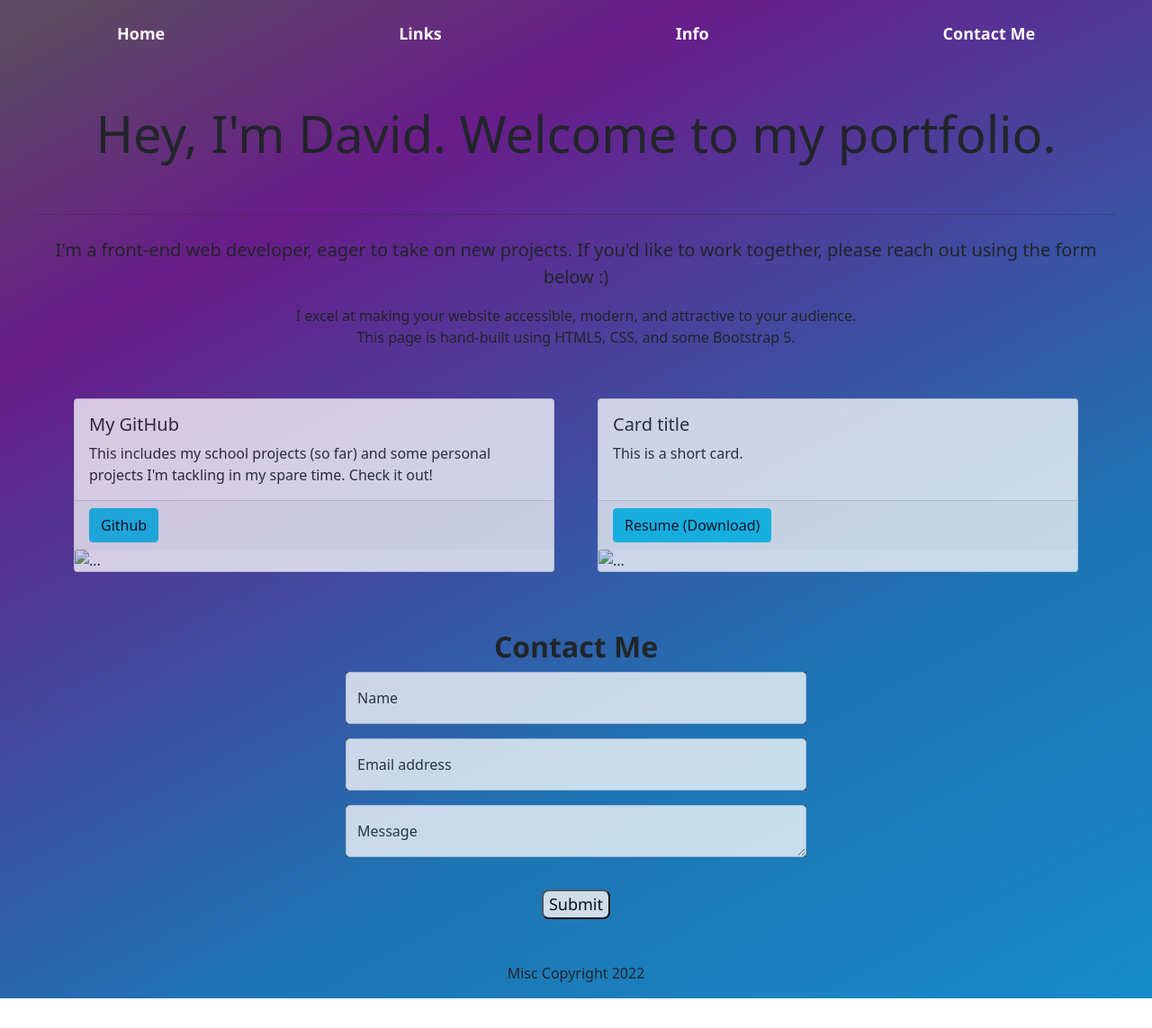
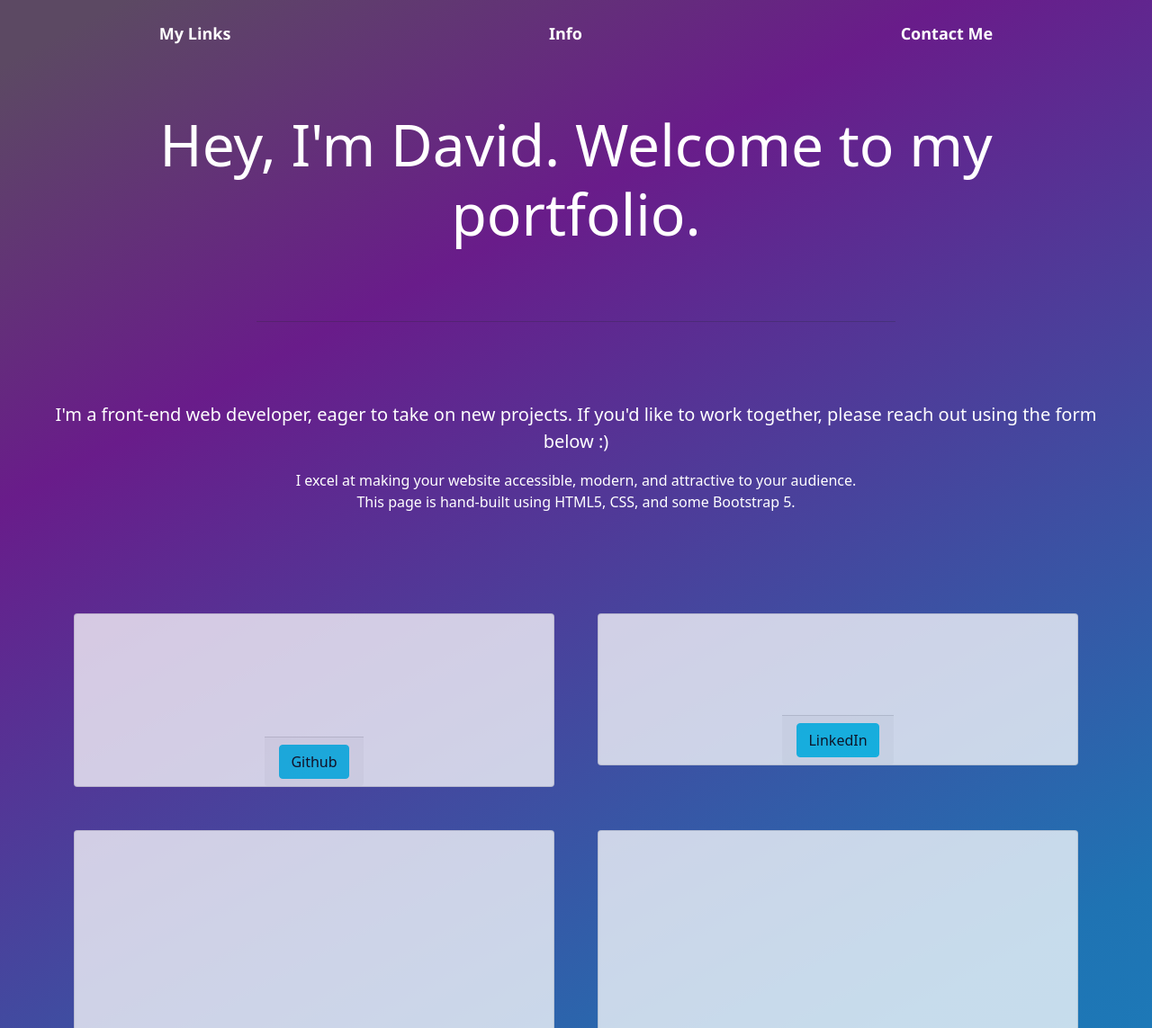
Before and after one commit to LastEdgar/Portfolio-Webpage, a plain HTML site: page index.html in a window 1280 px wide. Shown: the top 1143 px of the page at 90% size. Before the commit the page ends 1110 px from the top, so only its background shows below. Drawn offline with nearby package versions, Linux system fonts and the light colour scheme.

Commit message:
Updated Portfolio Site
Updates to Info/about sections, re-organizing card columns, style changes.

```diff
--- a/css/portfolio_style.css
+++ b/css/portfolio_style.css
@@ -9,13 +9,32 @@ body {
 
 .center {
     text-align: center;
+    color: #fff;
 }
+
+
 
 .container-half {
     width:40%;
     margin: auto;
-    padding-top: 4em;
+    padding-top: 8em;
     padding-bottom: 2em;
+}
+
+.container-line {
+    width: 60%;
+    margin: auto;
+    padding-bottom: 1rem;
+    padding-top: 0rem;
+
+}
+
+hr {
+    width: 100%;
+    align-items: center;
+    margin: auto;
+    display: block;
+
 }
 
 /* Nav Styling */
@@ -43,10 +62,16 @@ body {
     padding: 16px 20px;
 }
 
+/* Small Screen Compatibility Styling */
+
 @media screen and (max-width: 576px) {
     .Navbar a{
         width: 25%; /* This makes each link take up 1/4 of the navbar */
         font-size: 12px;
+    }
+
+    .container-half {
+        width: 80%;
     }
 }
 
@@ -81,7 +106,7 @@ body {
 .card, .opacity {
 
     opacity: 0.75;
-    background-color: rgb(38, 28, 46);
+
 
 }
 
@@ -113,4 +138,24 @@ input[type=submit] {
     font-weight: 500;
     font-family: 'Segoe UI', Tahoma, Geneva, Verdana, sans-serif;
     opacity: 0.85;
+    color: #fff;
+    background-color: rgb(26, 29, 32);
 }
+
+
+input[type=submit]:hover {
+    border-color: #fff;
+    opacity: 1;
+    font-weight: 600;
+}
+.card-body {
+    color: #fff;
+}
+/*
+#Info {
+    display: block;
+}
+
+.row {
+
+}
--- a/index.html
+++ b/index.html
@@ -24,8 +24,7 @@
 
     <!-- Navbar -->
     <div class="navbar center">
-        <a class="hover-underline-animation" href="#Home">Home</a>
-        <a class="hover-underline-animation" href="#Links">Links</a>
+        <a class="hover-underline-animation" href="#Links">My Links</a>
         <a class="hover-underline-animation" href="#Info">Info</a>
         <a class="hover-underline-animation" href="#Contact">Contact Me</a>
     </div>
@@ -34,9 +33,13 @@
     <!-- Jumbotron Area -->
     <div id="Home">
 
-        <div class=" p-4 rounded-lg m-3">
-            <h1 class="display-4 center">Hey, I'm David. Welcome to my portfolio.</h1>
-            <br><hr class="my-4">
+        <div class=" p-4 rounded-lg m-4">
+            <h1 class="display-3 center">Hey, I'm David. Welcome to my portfolio.</h1>
+            <br> <!-- Spacing -->
+            <div class="container-line">
+                <hr class="my-5">
+            </div>
+            <br> <!-- Spacing -->
             <p class="lead center">I'm a front-end web developer, eager to take on new projects. If you'd like to work together,
                 please reach out using the form below :)</p>
             <p class="center">I excel at making your website accessible, modern, and attractive to your audience. <br>
@@ -50,74 +53,96 @@
 
     <!-- Links/Github Section -->
 
-    <div class="container" id="Links">
+    <br><br> <!-- Spacing -->
+
+    <div class="container">
         <div class="row row-cols-1 row-cols-md-2 g-5">
-            <div class="col" id="col1">
+            <div class="col" id="Links">
+                <div class="card">
+
+                    <div class="card-body">
+                        <h5 class="card-title">My GitHub</h5>
+                        <p class="card-text">This includes my school projects (so far) and some personal projects I'm tackling in my spare time. Check it out to see
+                        more examples of my work and documentation.</p>
+                    </div>
+                    <div class="card-footer mx-auto">
+                        <a href="https://github.com/LastEdgar" class="btn btn-info" target="_blank">Github</a>
+
+                    </div>
+                </div>
+            </div>
+            <div class="col">
+                <div class="card">
+
+                    <div class="card-body">
+                        <h5 class="card-title">My LinkedIn</h5>
+                        <p class="card-text">I'm new to LinkedIn but feel free to connect or access my resume here for future opportunities.</p>
+                    </div>
+                    <div class="card-footer mx-auto">
+                        <a href="https://www.linkedin.com/in/david-edgar-495882228/" class="btn btn-info" target="_blank">LinkedIn</a>
+
+                    </div>
+                </div>
+            </div>
+
+    <!-- Info/About Me Section -->
+
+            <div class="col" id="Info">
                 <div class="card h-100">
 
                     <div class="card-body">
-                        <h5 class="card-title">My GitHub</h5>
-                        <p class="card-text">This includes my school projects (so far) and some personal projects I'm tackling in my spare time. Check it out!</p>
+                        <h5 class="card-title">Personal Life</h5>
+                        <p class="card-text">I'm passionate about animals and recently accepted a foster dog named Howie into my home! I enjoy being active through weight
+                        training, bouldering, skating, and swimming. I like to explore Canada and drove across the country this past summer for
+                        a move out east.</p>
                     </div>
                     <div class="card-footer">
-                        <a href="https://github.com/LastEdgar" class="btn btn-info" target="blank">Github</a>
-
+                        <img src="" class="card-img-bottom" alt="">
                     </div>
-                    <img src="..." class="card-img-top" alt="...">
                 </div>
             </div>
             <div class="col">
                 <div class="card h-100">
 
                     <div class="card-body">
-                        <h5 class="card-title">Card title</h5>
-                        <p class="card-text">This is a short card.</p>
+                        <h5 class="card-title">Volunteer Work</h5>
+                        <p class="card-text">In my free time I serve as a board member of the Guelph Enabling Garden, a non-profit community garden specializing in
+                        horticultural therapy and disability outreach. I've previously volunteered as a sound technician and performer for
+                        community concerts, and volunteered at a dog pool for swim therapy. I'm happy to talk about any of those programs, just
+                        shoot me a message.</p>
                     </div>
                     <div class="card-footer">
-                        <a href="" class="btn btn-info" target="blank">Resume (Download)</a>
-
+                        <img src="" class="card-img-bottom" alt="">
                     </div>
-
-                    <img src="..." class="card-img-top" alt="...">
                 </div>
             </div>
-
         </div>
-
-
-    </div>
-
-    <!-- Info/About Me Section -->
-
-    <div class="" id="Info">
-
-
-
     </div>
 
 
     <!-- Contact Section -->
+
     <div class="container-half">
         <section id="Contact">
             <!-- Contact Form -->
             <div>
-                <h2 class="center bolded">Contact Me</h2>
-                <form action="" method="POST">
+                <h2 class="center bolded">Contact Me</h2><br>
+                <form action="https://formspree.io/f/xqknqzlv" method="POST">
                     <div class="form-floating mb-3 opacity">
-                        <input type="text" class="form-control" id="floatingInput" placeholder="">
+                        <input type="text" name="Name" class="form-control" id="floatingInput" placeholder="">
                         <label for="floatingInput">Name</label>
                     </div>
 
                     <div class="form-floating mb-3 opacity">
-                        <input type="email" class="form-control" id="floatingInput" placeholder="">
+                        <input type="email" name="Email" class="form-control" id="floatingInput" placeholder="">
                         <label for="floatingInput">Email address</label>
                     </div>
 
                     <div class="form-floating opacity">
-                        <textarea class="form-control" placeholder="Leave a comment here" id="floatingTextarea"></textarea>
+                        <textarea class="form-control" name="message" placeholder="Leave a comment here" id="floatingTextarea"></textarea>
                         <label for="floatingTextarea">Message</label>
                     </div>
-                        <input type="submit" value="Submit">
+                        <input type="submit"value="Submit">
                 </form>
 
             </div>
@@ -130,7 +155,7 @@
     <!-- Footer Section -->
     <footer>
         <p>
-            <p class="center">Misc Copyright 2022</p>
+            <p class="center">&copy;David Alexander Web Design 2022</p>
         </p>
     </footer>
 
```
